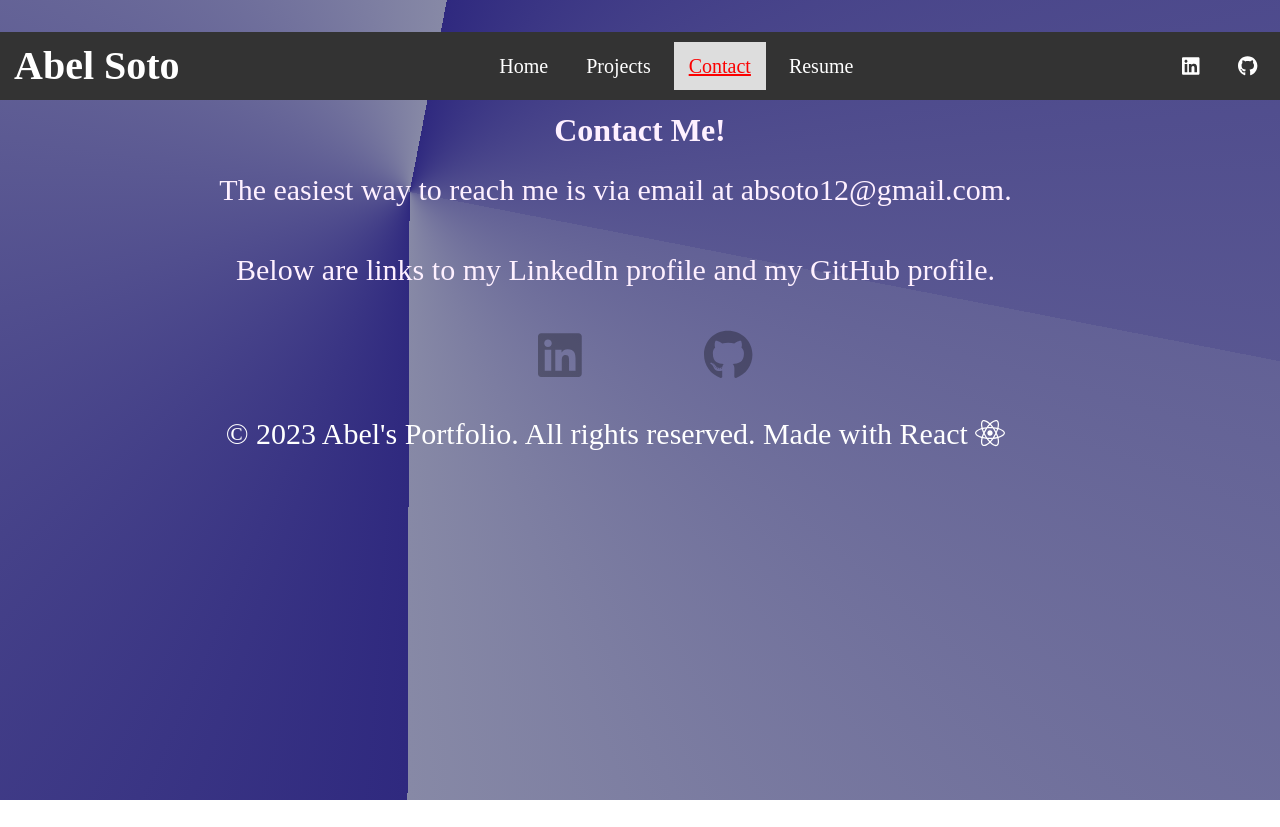
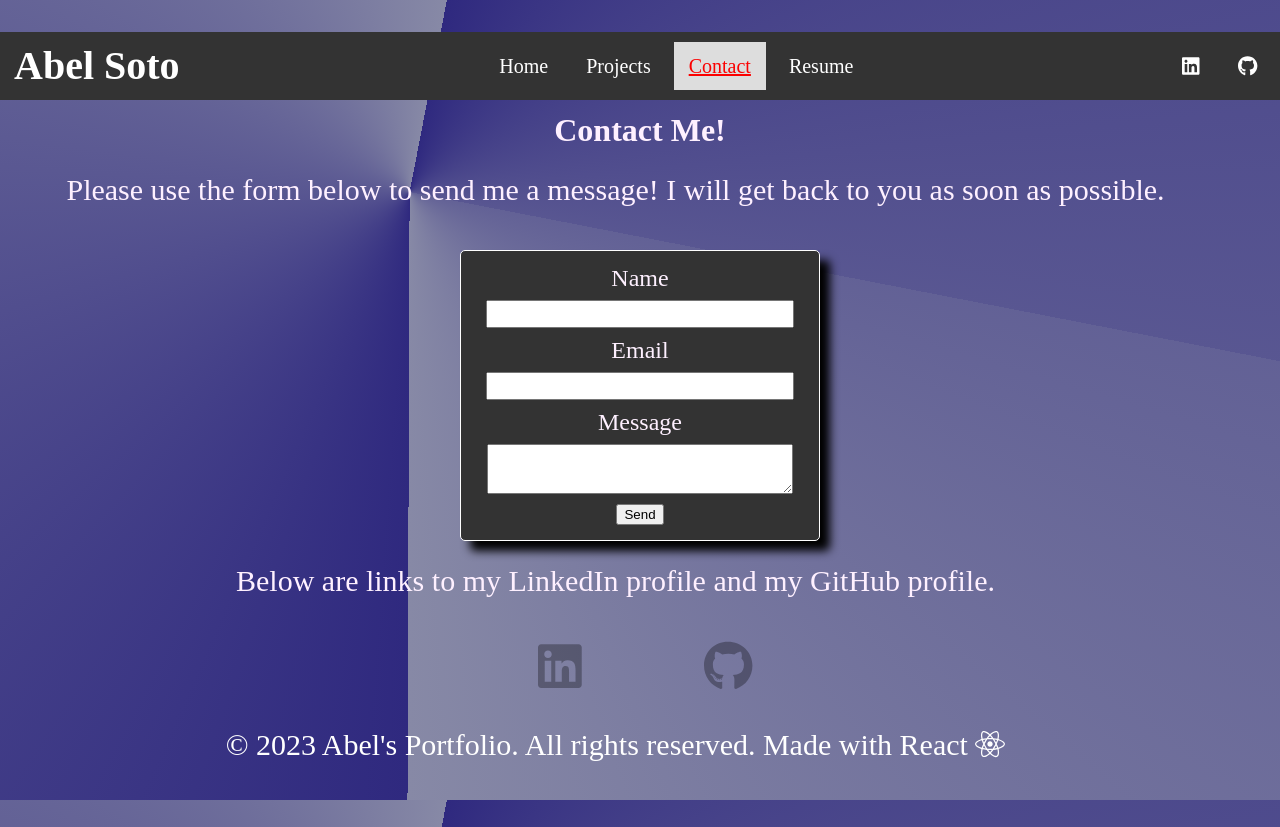
Before and after one commit to asoto225/React-Portfolio, a React (Vite) app: page /contact in a window 1280 px wide. Before the commit the page ends 800 px from the top, so only its background shows below. Built offline with nearby package versions, Linux system fonts and the light colour scheme.

Commit message:
added contact form

```diff
--- a/package.json
+++ b/package.json
@@ -11,6 +11,7 @@
     "preview": "vite preview"
   },
   "dependencies": {
+    "@emailjs/browser": "^3.11.0",
     "@fortawesome/fontawesome-svg-core": "^6.4.2",
     "@fortawesome/free-brands-svg-icons": "^6.4.2",
     "@fortawesome/free-regular-svg-icons": "^6.4.2",
--- /dev/null
+++ b/src/components/contactForm.jsx
@@ -0,0 +1,49 @@
+import React, { useRef } from 'react';
+import emailjs from '@emailjs/browser';
+
+const ContactUs = () => {
+  const form = useRef();
+
+  const validate = () => {
+    let isValid = true;
+    for (let i = 0; i < form.current.length; i++) {
+      if (form.current[i].value === "") {
+        isValid = false;
+      }
+    }
+    return isValid;
+  }
+
+  const sendEmail = (e) => {
+    e.preventDefault();
+
+    const message = form.current.message.value;
+    if (message.trim() === "") {
+        window.alert("Please enter a message before sending.");
+        return;
+    }
+
+    emailjs.sendForm('service_qbj4unq', 'template_vezot1b', form.current, 'xgBoWmRDZS5sxSEON')
+      .then((result) => {
+          console.log(result.text);
+          window.alert("Your message has been sent! Thank you for reaching out!")
+          e.target.reset();
+      }, (error) => {
+          console.log(error.text);
+      });
+  };
+
+  return (
+    <form className="contactForm" ref={form} onSubmit={sendEmail}>
+      <label>Name</label>
+      <input className="form-item" type="text" name="user_name" />
+      <label>Email</label>
+      <input className="form-item" type="email" name="user_email" />
+      <label>Message</label>
+      <textarea className="form-item" name="message" />
+      <input type="submit" value="Send" />
+    </form>
+  );
+};
+
+export default ContactUs;
--- a/src/css/Project.css
+++ b/src/css/Project.css
@@ -27,6 +27,7 @@ overflow: hidden;
     bottom: 30px;
     opacity: 30%;
     transition: opacity 0.3s ease-out;
+    border: 1px solid red;
 }
 
 .imageIcon:hover {
--- a/src/css/contact.css
+++ b/src/css/contact.css
@@ -23,3 +23,23 @@
 .gitHubIcon:hover, .linkedInIcon:hover {
     opacity: 100%;
 }
+
+.contactForm {
+    display: inline-flex;
+    justify-content: center;
+    flex-direction: column;
+    align-items: center;
+    border: 1px solid white;
+    border-radius: 5px;
+    padding: 15px;
+    font-size: 1.5rem;
+    background-color: #333;
+    box-shadow: 10px 10px 10px #000;
+    margin: 10px;
+}
+
+.form-item {
+    margin: 10px;
+    width: 300px;
+    font-size: 1.2rem;
+}
--- a/src/pages/contact.jsx
+++ b/src/pages/contact.jsx
@@ -1,6 +1,7 @@
 import { FontAwesomeIcon } from "@fortawesome/react-fontawesome";
 import { faGithub, faLinkedin } from "@fortawesome/free-brands-svg-icons";
 import Footer from "../components/footer";
+import ContactUs from "../components/contactForm";
 import '../css/contact.css';
 
 export default function Contact() {
@@ -8,8 +9,9 @@ export default function Contact() {
       <div>
         <h1>Contact Me!</h1>
         <p>
-        The easiest way to reach me is via email at absoto12@gmail.com.
+        Please use the form below to send me a message! I will get back to you as soon as possible.
         </p>
+        < ContactUs />
         <p>Below are links to my LinkedIn profile and my GitHub profile.</p>
         <a href="https://www.linkedin.com/in/abelsoto225/"
         target="_blank"
--- a/src/pages/projects.jsx
+++ b/src/pages/projects.jsx
@@ -4,6 +4,7 @@ import Picture from '../assets/dadabase.png';
 import PinIt from '../assets/pinit.png';
 import JavascriptQuiz from '../assets/javascriptquiz.jpeg';
 import reactFitness from '../assets/reactFitness.png';
+import spendersense from '../assets/spendersense.png';
 
 export default function Projects() {
   const projects = [
@@ -12,6 +13,12 @@ export default function Projects() {
       image: reactFitness,
       deployedLink: "https://pure-atoll-27810-a712bf2f0891.herokuapp.com/",
       githubLink: "https://github.com/jishyk/React-Fitness.git",
+    },
+    {
+      title: "Spender Sense",
+      image: spendersense,
+      deployedLink: "https://spender-sense.onrender.com/",
+      githubLink: "https://github.com/asoto225/income-helper.git",
     },
     {
       title: "Pin-It",
```
Also changed, not shown: src/assets/spendersense.png (added), 1 other file (tests, documents, lock files or other folders).
